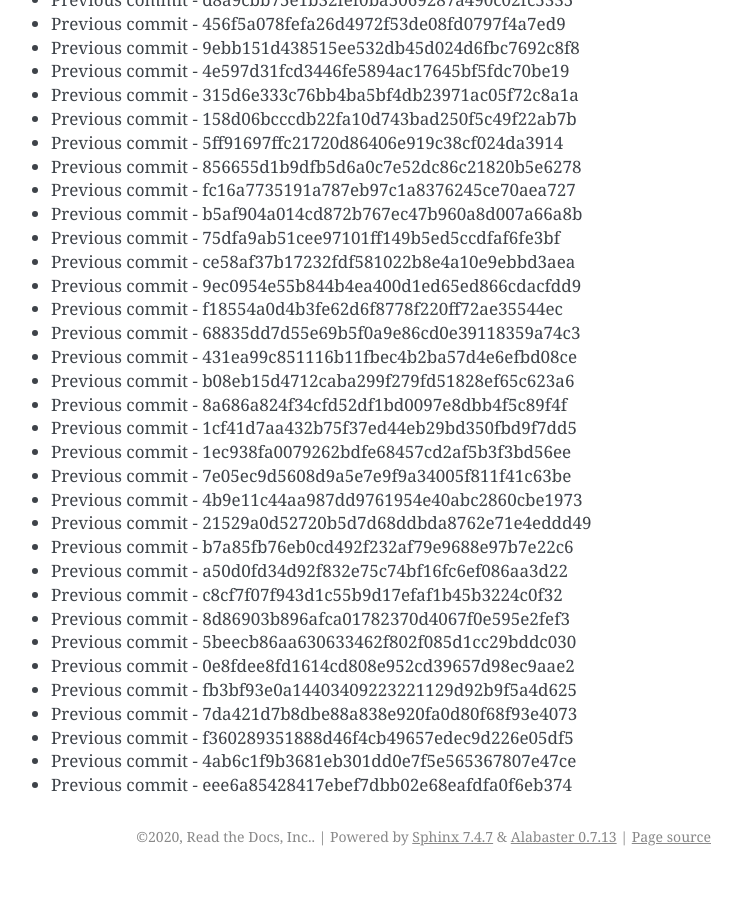
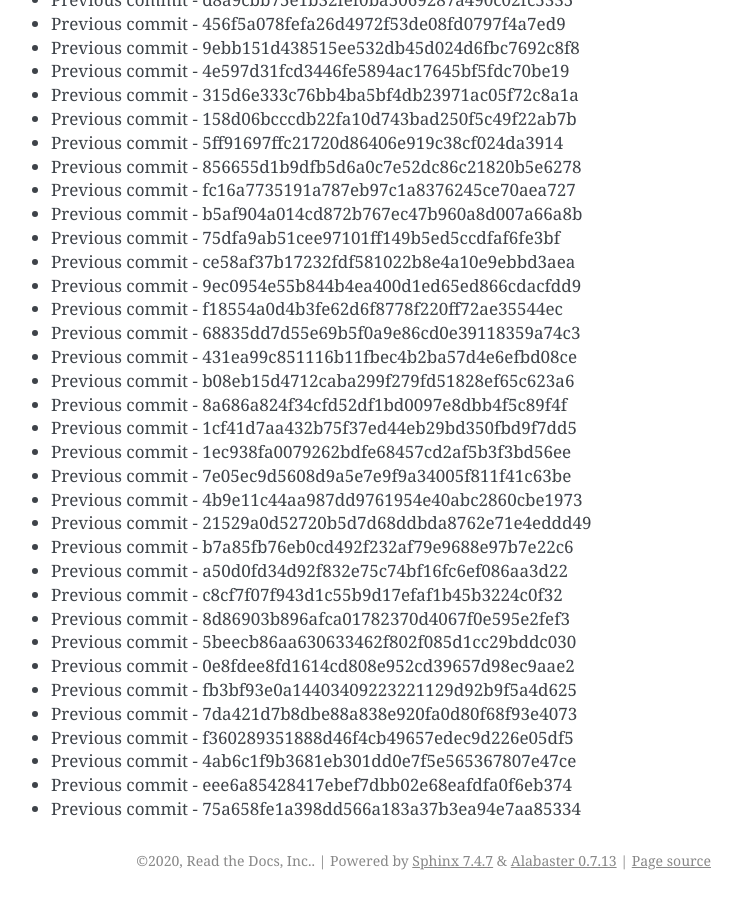
Before and after one commit to readthedocs/rtd-git-stresstest, a Sphinx documentation site: the page built from docs/updates.rst, in a window 1280 px wide and 900 px high, scrolled down 30949 px. Shown: the whole window, without its empty margins (399-1141 px from the left). Built offline with Sphinx 7.4.7, drawn with Linux system fonts in a browser that asks for light colours; before the commit the page ends 31825 px from its top, so only the background shows below that.

Commit message:
Generating commit from previous: 75a658fe1a398dd566a183a37b3ea94e7aa85334

```diff
--- a/docs/updates.rst
+++ b/docs/updates.rst
@@ -1332,3 +1332,4 @@ It can be tested for any performance characteristics.
 * Previous commit - f360289351888d46f4cb49657edec9d226e05df5
 * Previous commit - 4ab6c1f9b3681eb301dd0e7f5e565367807e47ce
 * Previous commit - eee6a85428417ebef7dbb02e68eafdfa0f6eb374
+* Previous commit - 75a658fe1a398dd566a183a37b3ea94e7aa85334
```
